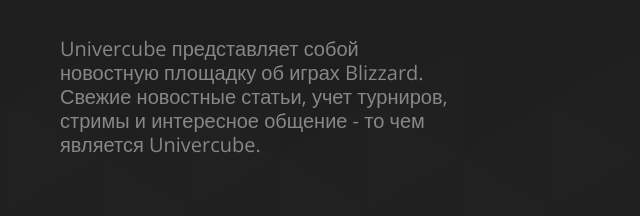
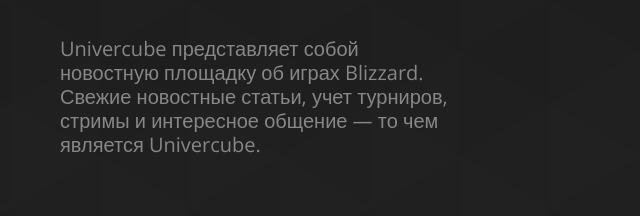
Before and after one commit to Karetski/Karetski.github.io, a plain HTML site: page index.html in a window 1280 px wide. Shown: the part 260-476 px from the top of the page, 0-640 px from the left. Drawn offline with nearby package versions, Linux system fonts and the light colour scheme.

Commit message:
Text fix

```diff
--- a/index.html
+++ b/index.html
@@ -40,7 +40,7 @@
 				<div class="hello-info">
 					<a class="hello-logo" href=""></a>
 					<h1>Новостная игровая площадка Univercube </h1>
-					<p>Univercube представляет собой новостную площадку об играх Blizzard. Свежие новостные статьи, учет турниров, стримы и интересное общение - то чем является Univercube.</p>
+					<p>Univercube представляет собой новостную площадку об играх Blizzard. Свежие новостные статьи, учет турниров, стримы и интересное общение — то чем является Univercube.</p>
 					<div class="hello-badge label info">В разработке</div>
 				</div>
 				<div class="hello-image">
```
